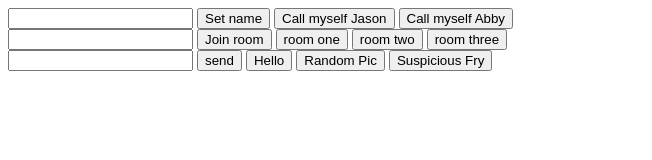
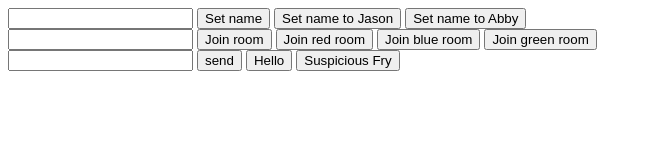
Before and after one commit to env3d/css-examples, a plain HTML site: page project/index.html in a window 1280 px wide. Shown: the whole page, without its empty margins (0-652 px from the left). Drawn offline with Linux system fonts and the light colour scheme.

Commit message:
added more documentation

```diff
--- a/project/index.html
+++ b/project/index.html
@@ -7,22 +7,22 @@
     </head>
     <body>
 
-        <div id="chat" messages-to-keep=10 latest-message-duration=0.1 timeago-update-interval=60>
+        <div id="chat" messages-to-keep=10 latest-message-duration=1 timeago-update-interval=60>
 
             <div id="user">
                 <input type="text">
                 <button>Set name</button>
-                <button name="Jason">Call myself Jason</button>
-                <button name="Abby">Call myself Abby</button>
+                <button name="Jason">Set name to Jason</button>
+                <button name="Abby">Set name to Abby</button>
             </div>
 
 
             <div id="rooms" join="system">
                 <input type="text">
                 <button>Join room</button>
-                <button join="room one">room one</button>
-                <button join="room two">room two</button>
-                <button join="room three">room three</button>
+                <button join="red">Join red room</button>
+                <button join="blue">Join blue room</button>
+                <button join="green">Join green room</button>
             </div>
 
             <div id="num"></div>
@@ -33,8 +33,9 @@
                 <input type="text">
                 <button>send</button>
                 <button send="Hello!">Hello</button>
-                <button send="<img src='http://i.imgur.com/ViQ2WEDb.jpg'>">Random Pic</button>
-                <button send="<img src='https://cdn.meme.am/cache/images/folder688/100x100/84688.jpg'>">Suspicious Fry</button>
+                <button send="<img src='https://cdn.meme.am/cache/images/folder688/100x100/84688.jpg'>">
+                    Suspicious Fry
+                </button>
             </div>
 
             <div id="messages"></div>
```
Also changed, not shown: project/README.md.
